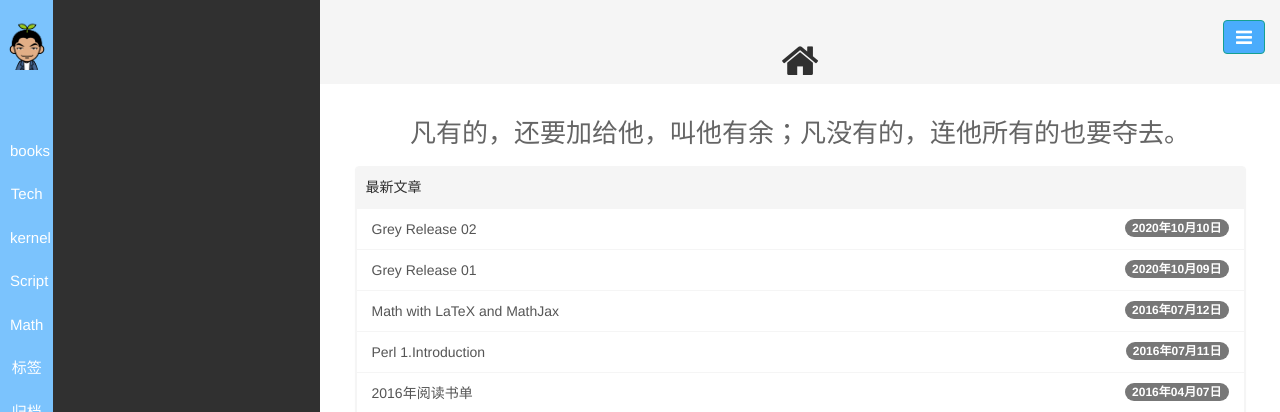
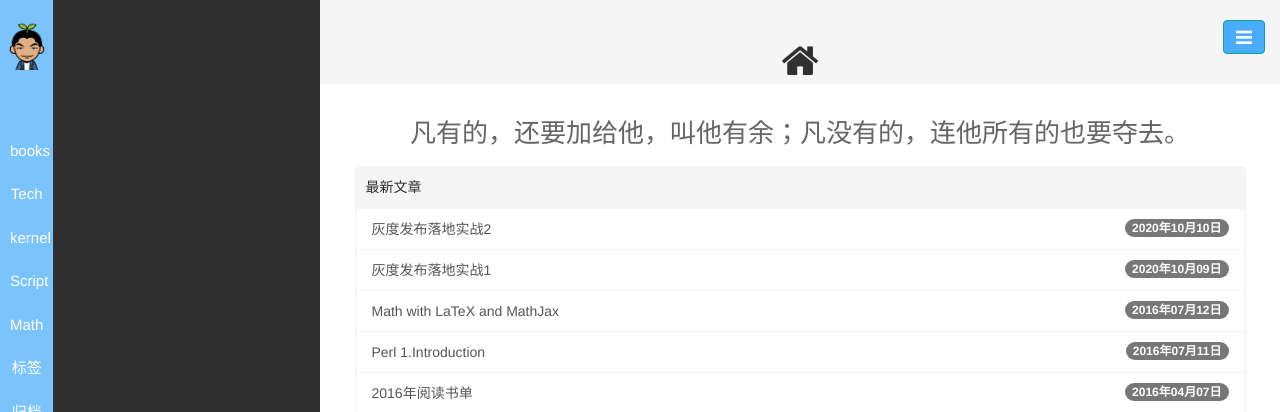
Before and after one commit to kennedy-han/kennedy-han.github.io, a Jekyll site: the page built from index.html, in a window 1280 px wide. Shown: the top 412 px of the page. Built offline with Jekyll 4.4.1, drawn with Linux system fonts in a browser that asks for light colours; nearby versions of some CDN libraries; Markdown is read by kramdown in place of the engine named in the settings; the list of posts is cut into pages by our own code; comment, search, counter and statistics services are not loaded.

Commit message:
modify tags

```diff
--- a/_posts/Tech/2020-10-09-grey-release-01.md
+++ b/_posts/Tech/2020-10-09-grey-release-01.md
@@ -1,3 +1,11 @@
+---
+layout: post
+title: "灰度发布落地实战1"
+description: "灰度发布 落地 实战"
+category: Tech
+tags: [灰度发布 SpringCloud]
+---
+
 # 灰度发布落地实战1
 
 ### 蓝绿发布：
--- a/_posts/Tech/2020-10-10-grey-release-02.md
+++ b/_posts/Tech/2020-10-10-grey-release-02.md
@@ -1,3 +1,11 @@
+---
+layout: post
+title: "灰度发布落地实战2"
+description: "灰度发布 落地 实战"
+category: Tech
+tags: [灰度发布 SpringCloud]
+---
+
 # 灰度发布落地实战2
 
 ---
```
